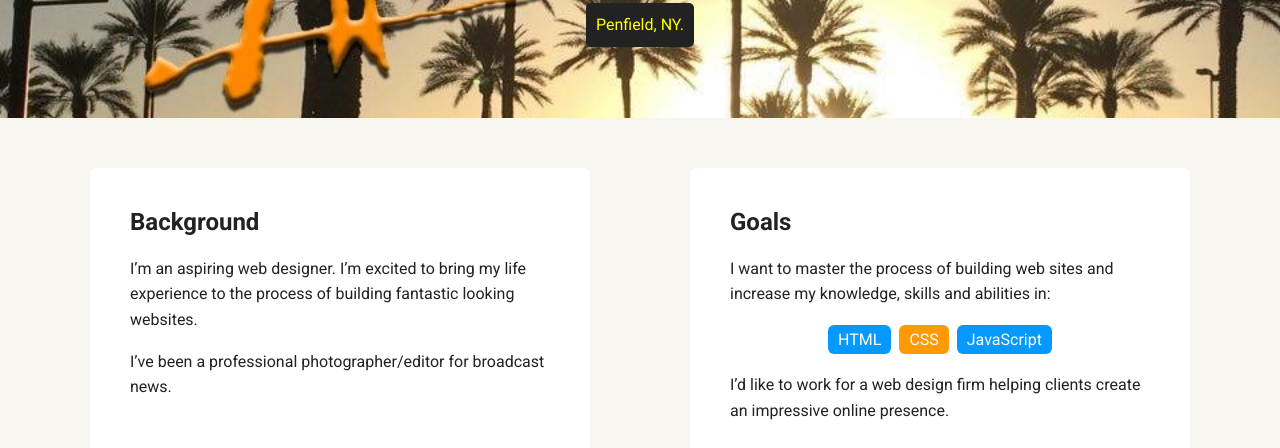
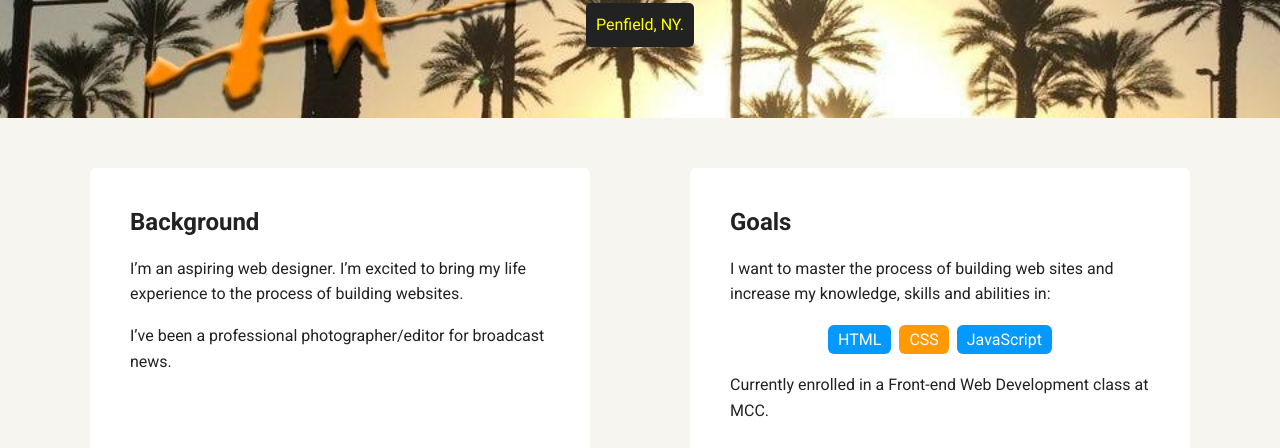
Before and after one commit to Wgardner2017/Mcc-Page-WarrenGardner, a plain HTML site: page index.html in a window 1280 px wide. Shown: the part 352-800 px from the top of the page. Drawn offline with Linux system fonts and the light colour scheme; a web font is replaced by a local one.

Commit message:
Update index.html

```diff
--- a/index.html
+++ b/index.html
@@ -28,7 +28,7 @@
   <main class="flex">
     <div class="card">
       <h2>Background</h2>
-      <p>I’m an aspiring web designer. I’m excited to bring my life experience to the process of building fantastic looking websites.</p>
+      <p>I’m an aspiring web designer. I’m excited to bring my life experience to the process of building websites.</p>
       <p>I’ve been a professional photographer/editor for broadcast news.</p>
     </div>
 
@@ -41,7 +41,7 @@
         <li>JavaScript</li>
 
       </ul>
-      <p>I’d like to work for a web design firm helping clients create an impressive online presence.</p>
+     <p>Currently enrolled in a Front-end Web Development class at MCC.</p>
     </div>
 
   </main>
```
